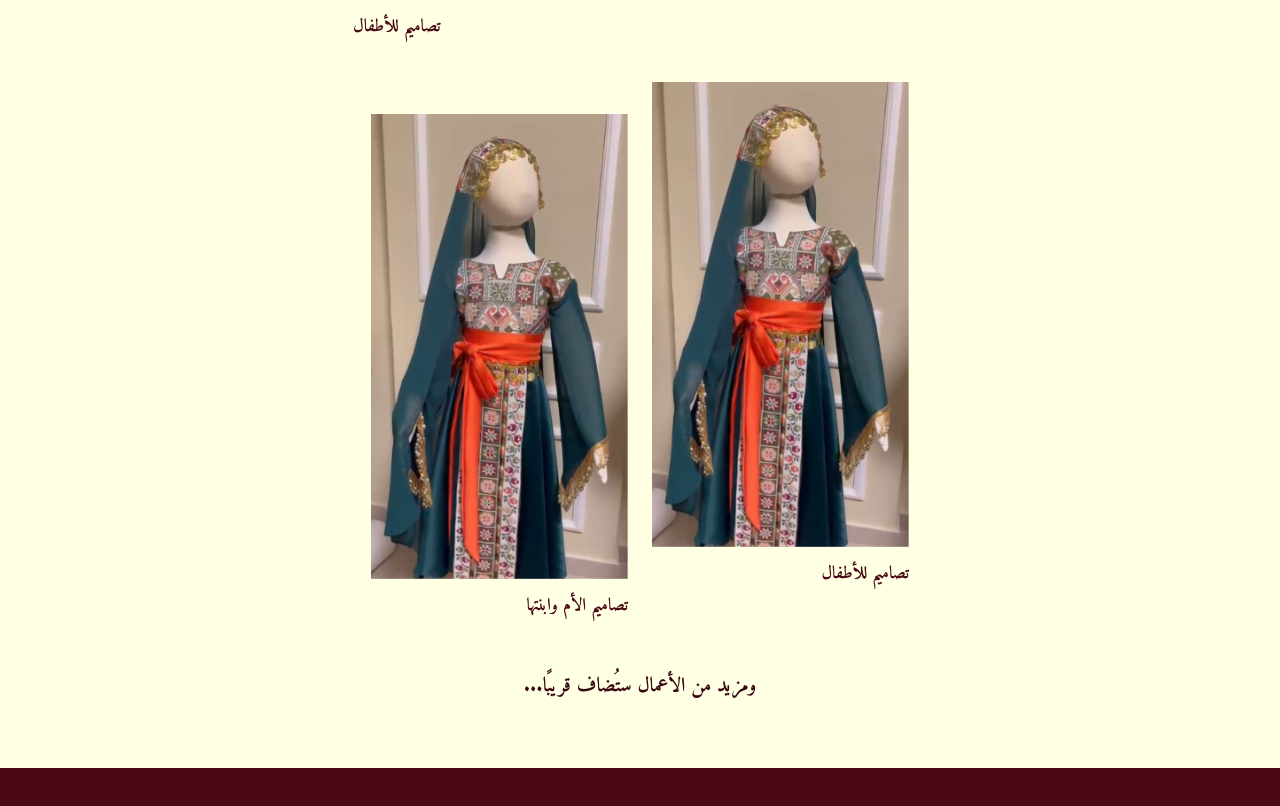
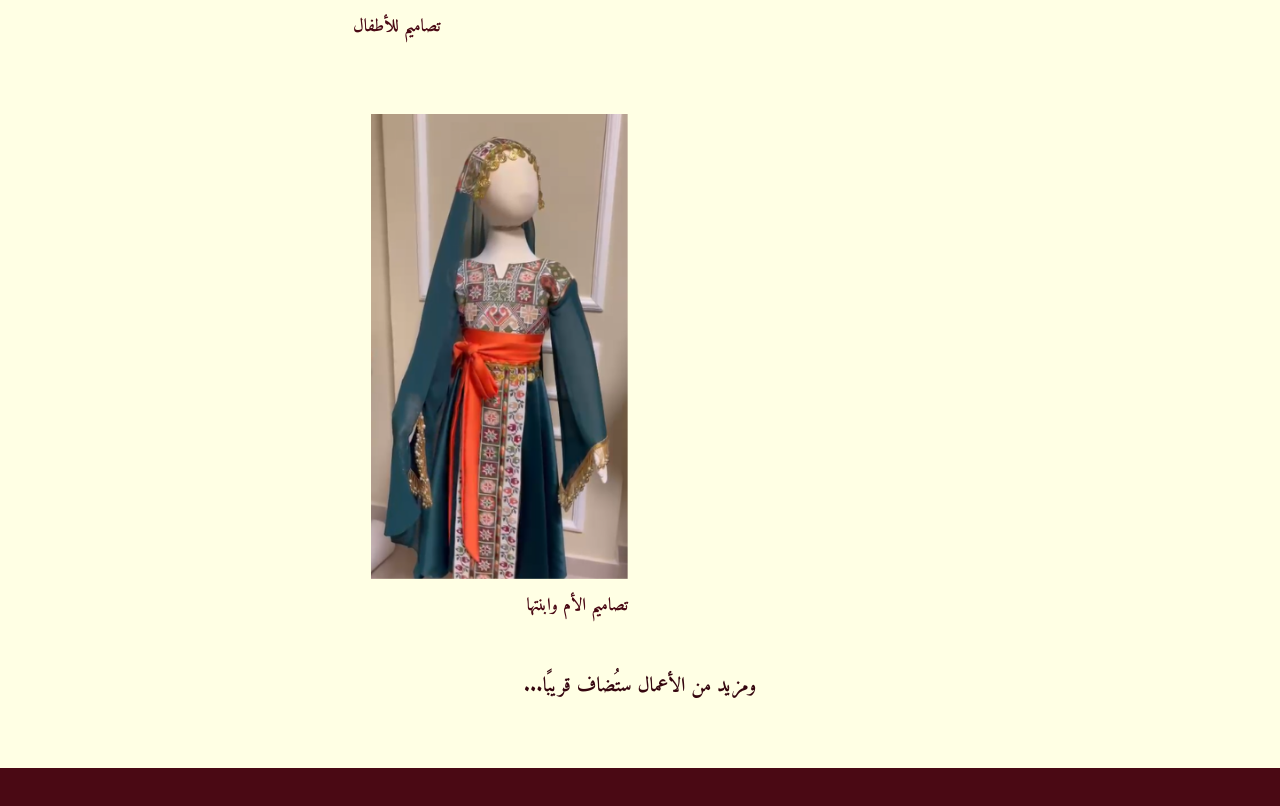
Before and after one commit to sab-digital-solutions/AYA-portfolio, a plain HTML site: page index.html in a window 1280 px wide. Shown: the part 2579-3385 px from the top of the page. Drawn offline with nearby package versions, Linux system fonts and the light colour scheme.

Commit message:
Update index.html

```diff
--- a/index.html
+++ b/index.html
@@ -79,7 +79,6 @@
     <figure class="g gA reveal"><button data-lb data-cap="عباية رمضانية من المخمل" aria-label="تكبير: عباية رمضانية من المخمل"><img src="assets/images/pic10.png" width="941" height="1672" loading="lazy" alt="عباية رمضانية من المخمل الخمري بأزرار ذهبية وتطريز عند الأكمام"></button><figcaption>عبايات رمضانية</figcaption></figure>
     <figure class="g gB reveal"><button data-lb data-cap="فستان سهرة مطرّز" aria-label="تكبير: فستان سهرة مطرّز"><img src="assets/images/pic6.png" width="289" height="522" loading="lazy" alt="فستان سهرة أزرق سماوي بتطريز دقيق على المانيكان"></button><figcaption>فساتين السهرة والمناسبات</figcaption></figure>
     <figure class="g gC reveal"><button data-lb data-cap="تصميم للأطفال" aria-label="تكبير: تصميم للأطفال"><img src="assets/images/pic9.jpg" width="1100" height="1956" loading="lazy" alt="طفلة ترتدي فستاناً أبيض بتطريز ورود وردية وشالاً وردياً"></button><figcaption>تصاميم للأطفال</figcaption></figure>
-    <figure class="g gD reveal"><button data-lb data-cap="تصميم للأطفال بتطريز ذهبي" aria-label="تكبير: تصميم للأطفال بتطريز ذهبي"><img src="assets/images/pic8.png" width="290" height="522" loading="lazy" alt="ثوب أسود بزخارف ذهبية وحزام على المانيكان"></button><figcaption>تصاميم للأطفال</figcaption></figure>
     <figure class="g gE reveal"><button data-lb data-cap="تصميم تراثي للصغيرات" aria-label="تكبير: تصميم تراثي للصغيرات"><img src="assets/images/pic8.png" width="290" height="525" loading="lazy" alt="ثوب تراثي أخضر مزرق بتطريز وحزام برتقالي لطفلة"></button><figcaption>تصاميم الأم وابنتها</figcaption></figure>
   </div>
   <p class="note reveal">ومزيد من الأعمال ستُضاف قريبًا...</p>
```
